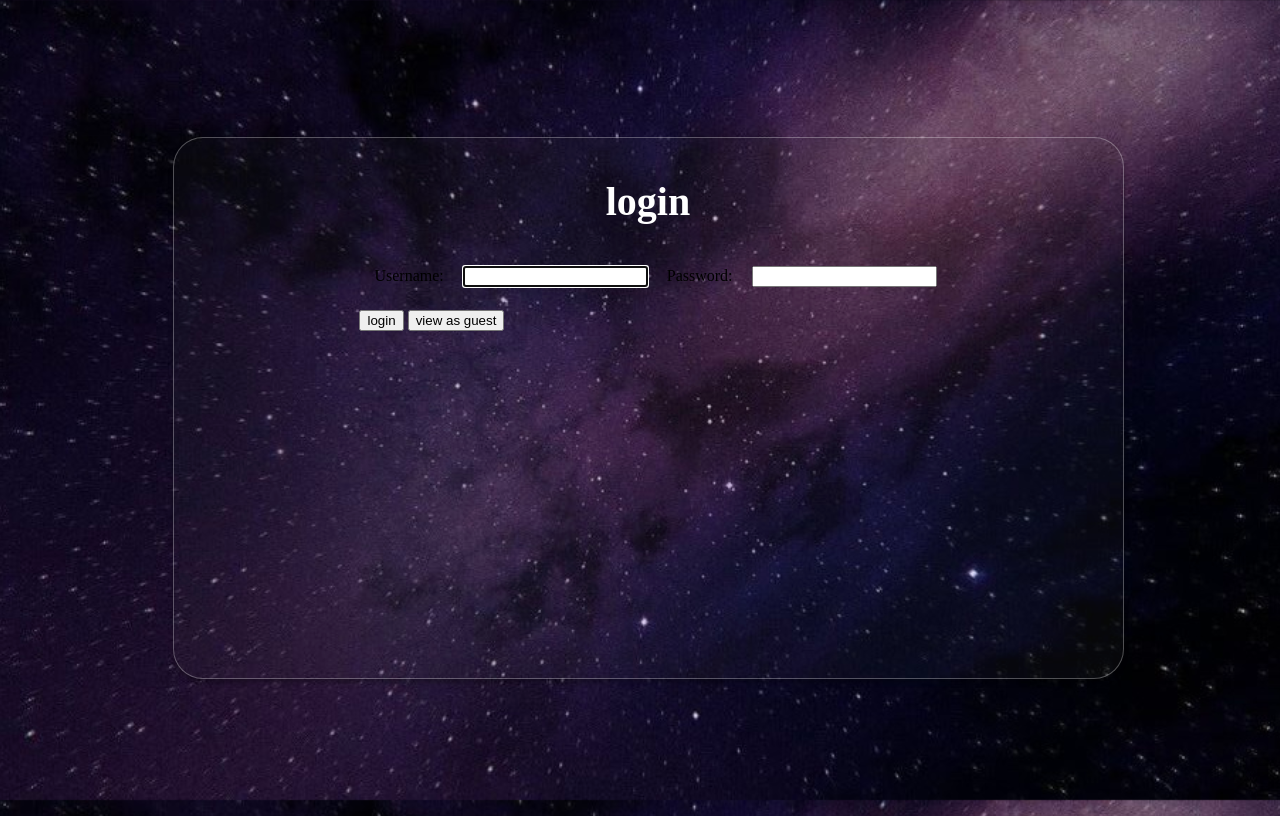
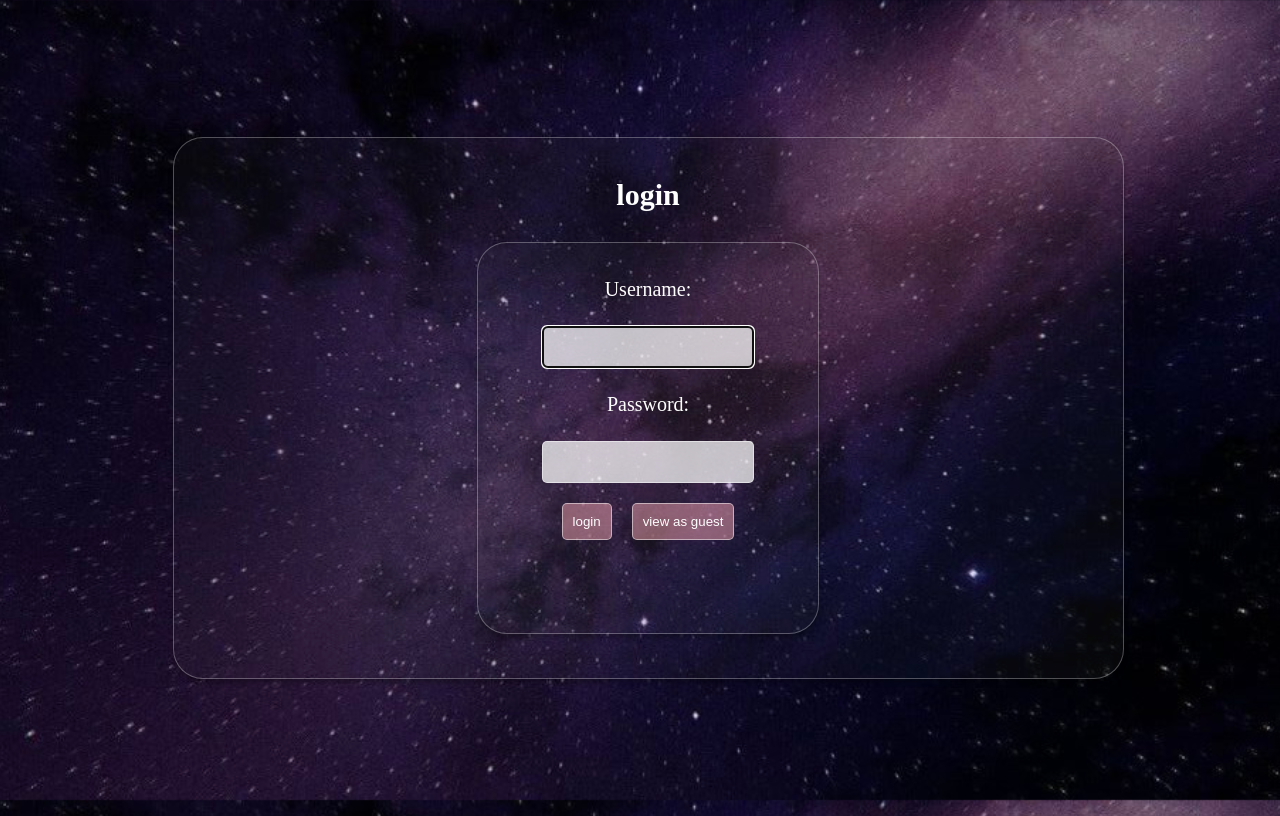
Before and after one commit to Yanatg/ku-polls, a Django app: page /accounts/login/ in a window 1280 px wide. Run offline with Django 4.2, Linux system fonts and the light colour scheme.

Commit message:
Update css

```diff
--- a/polls/static/polls/style.css
+++ b/polls/static/polls/style.css
@@ -13,11 +13,20 @@ body {
 }
 
 h1 {
-    font-size: 40px;
+    font-size: 30px;
     color: #fff;
     text-align: left;
     margin-top: 20px;
     max-width: 900px;
+    margin-bottom: 10px;
+}
+
+.login-link {
+    color: #ffd8a6;
+}
+
+.login-link:hover {
+    color: #ff959e;
 }
 
 .polls-container {
@@ -96,6 +105,14 @@ h1 {
 
 .error {
     color: #ff959e;
+    font-size: 20px;
+    text-align: center;
+    list-style-type: none;
+    margin: 10px;
+}
+
+.success {
+    color: #ffd8a6;
     font-size: 20px;
     text-align: center;
     list-style-type: none;
@@ -238,3 +255,70 @@ label:hover {
     background-color: rgba(242, 187, 164, 0.5);
     transform: scale(1.05);
 }
+
+/*-------------------------*/
+
+.login-form {
+    width: 300px;
+    height: 350px;
+    border-radius: 30px;
+    border: 1px solid rgba(255, 255, 255, 0.29);
+    background: rgba(102, 102, 102, 0.07);
+    box-shadow: 0px 4px 4px 0px rgba(0, 0, 0, 0.25);
+    padding: 20px;
+    display: flex;
+    flex-direction: column;
+    align-items: center;
+    margin-top: 20px;
+    color: white;
+    list-style: none;
+}
+
+.login-form label {
+    color: white;
+    font-size: 20px;
+}
+
+.login-form input[type="text"], input[type="password"] {
+    width: 200px;
+    height: 30px;
+    border-radius: 5px;
+    border: 1px solid rgba(255, 255, 255, 0.5);
+    margin-bottom: 10px;
+    padding: 5px;
+    background-color: rgba(255, 255, 255, 0.73);
+}
+
+.login-button-container {
+    display: flex;
+    flex-direction: row;
+    align-items: center;
+}
+
+
+.login-button {
+    margin-top: 10px;
+    background-color: rgba(242, 164, 176, 0.5);
+    border: 1px solid rgba(255, 255, 255, 0.5);
+    border-radius: 5px;
+    padding: 10px 10px;
+    color: white;
+    margin-left: 10px;
+    margin-right: 10px;
+}
+
+.login-button:hover {
+    background-color: rgba(242, 187, 164, 0.5);
+    transform: scale(1.05);
+    cursor: pointer;
+}
+
+.header-label {
+    color: white;
+    font-size: 20px;
+}
+
+.error-login {
+    color: white;
+    list-style-type: none;
+}
```
